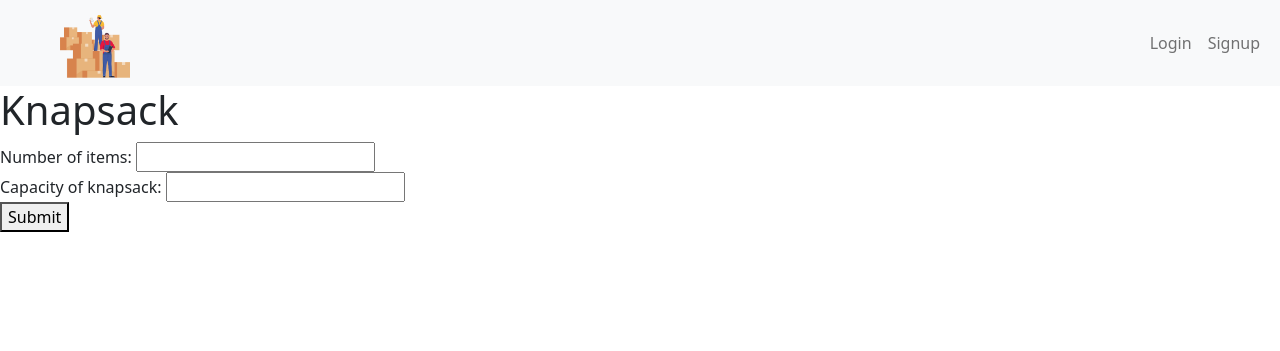
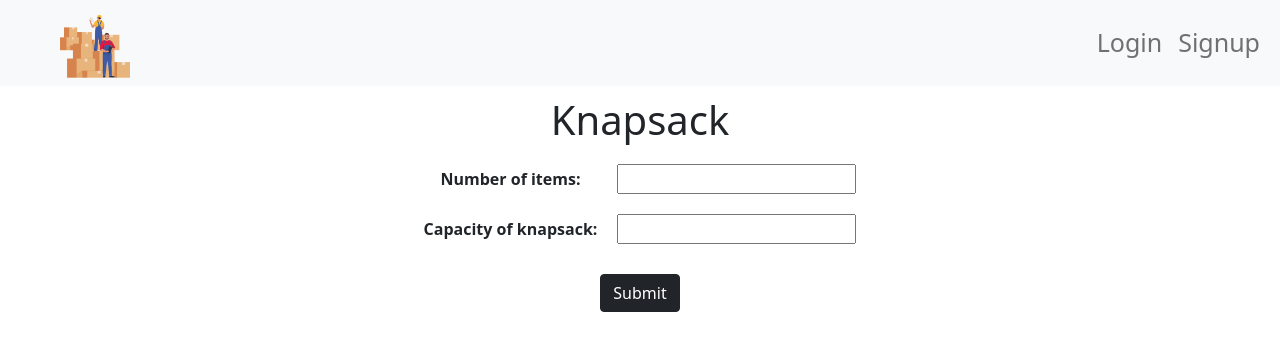
Before and after one commit to Mrudu30/Inventory_Management, a Django app: template base/templates/knapsack/knapsack.html in a window 1280 px wide. Shown: the top 351 px of the page. Run offline with Django 3.2, Linux system fonts and the light colour scheme; the template is opened without the code that fills it, so the values that code supplies are empty.

Commit message:
final additions and designing

```diff
--- a/base/templates/base/inventory.html
+++ b/base/templates/base/inventory.html
@@ -6,11 +6,11 @@
         <div class="title-wrapper">
            <h1>{{ inventory.name }}</h1>
             <a class="btn btn-info" href="{% url 'edit_inventory' inventory.id %}">Edit Inventory</a>
+            <a class="btn btn-info" href="{% url 'add_product' inventory.id %}">Add Products</a>
         </div>
         <br>
         <div class="product-wrapper">
             <p class="pro_btn">
-                <a class="btn btn-info" href="{% url 'add_product' inventory.id %}">Add Products</a>
             </p>
            <ul>
                 {% for product in inventory.products_present.all %}
--- a/base/templates/knapsack/knapsack.html
+++ b/base/templates/knapsack/knapsack.html
@@ -1,15 +1,39 @@
 {% extends 'main.html' %}
 
 {% block content %}
-  <h1>Knapsack</h1>
+{% load static %}
+<link rel="stylesheet" href="{% static 'css/main.css' %}">
+<div class="container form-knap">
+  <div class="row">
+    <div class="col-12">
+      <h1 class="title">Knapsack</h1>
+    </div>
+    <div class="col-12">
       <form method="post">
         {% csrf_token %}
+        <table class="knap">
+          <tbody>
+            <tr>
+              <th>
                 <label for="num_items">Number of items:</label>
+              </th>
+              <td>
                 <input type="number" name="num_items" id="num_items" required>
-    <br>
+              </td>
+            </tr>
+            <tr>
+              <th>
                 <label for="capacity">Capacity of knapsack:</label>
+              </th>
+              <td>
                 <input type="number" step="0.01" name="capacity" id="capacity" required>
-    <br>
-    <button type="submit">Submit</button>
+              </td>
+            </tr>
+          </tbody>
+        </table>
+        <button type="submit" class="btn btn-dark">Submit</button>
       </form>
+    </div>
+  </div>
+</div>
 {% endblock %}
--- a/base/templates/knapsack/knapsack_items.html
+++ b/base/templates/knapsack/knapsack_items.html
@@ -2,7 +2,7 @@
 {% block content %}
 {% load static %}
 <link rel="stylesheet" href="{% static 'css/main.css' %}">
-<h1>Knapsack</h1>
+<h1 class="title">Knapsack</h1>
   <form method="post">
     {% csrf_token %}
     {% for i in render_items %}
@@ -14,6 +14,6 @@
             <br>
         </div>
     {% endfor %}
-    <button type="submit">Submit</button>
+    <button type="submit" class="btn btn-dark mx-auto d-block">Submit</button>
 </form>
 {% endblock content %}
--- a/base/templates/profile/signup.html
+++ b/base/templates/profile/signup.html
@@ -22,7 +22,7 @@
                 <label for="id_password2">Password confirmation:</label>
                 <input type="password" name="password2" autocomplete="new-password" required="" id="id_password2">
             </div>
-            <input type="submit" value="Submit">
+            <input type="submit" value="Submit" class="btn btn-outline-dark">
         </form>
     </div>
 </body>
--- a/static/css/main.css
+++ b/static/css/main.css
@@ -36,8 +36,8 @@
 
 /* ------- Form Css ------- */
 .form-wrapper{
-    padding-top: auto;
-    background-color: rgb(250, 181, 116);
+    padding: 50px;
+    background-color: rgb(250, 221, 116);
     align-items: center;
     border-radius: 10px;
     width: 30rem;
@@ -104,5 +104,43 @@
 
 /* ---------- Knapsack Styling ------------ */
 .knapsack-wrapper{
+    padding: 10px;
+    text-align: center;
+}
+
+.form-knap .row{
+    display: block;
+}
+
+.form-knap .col-12:last-child{
+    width: 60%;
+    margin: 0px auto;
+}
+
+.title{
+    padding: 0px;
+    margin: 10px;
+    text-align: center;
+}
+.form-knap form{
+    text-align: center;
+}
+.knap{
+    display: flex;
+    justify-content: center;
+}
+.knap th , .knap td{
+    padding: 10px;
+}
+.btn{
     margin: 20px;
 }
+.knap-result {
+    margin: 0px auto;
+}
+.knap-result tr{
+    text-align: center;
+}
+.knap-result th,.knap-result td{
+    padding: 5px 20px;
+}
```
Also changed, not shown: base/templates/knapsack/knapsack_results.html (+6 -3 lines), base/migrations/0004_initial.py, base/migrations/0007_alter_inventory_name.py (added), base/migrations/0008_rename_product_name_product_pname.py (added), db.sqlite3, 1 other file. Lines whose indentation alone changed are shown as unchanged.
